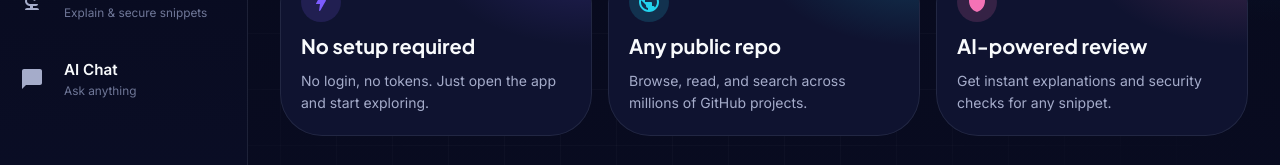
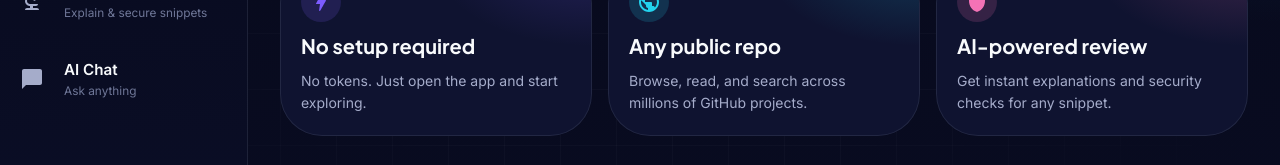
Before and after one commit to aadipatodia/Open-Source-Code-Navigator, a React (Create React App) app in the folder frontend/: page / in a window 1280 px wide. Shown: the part 415-580 px from the top of the page. Built offline with nearby package versions, Linux system fonts and the light colour scheme; no server answers; sample sign-in values are in the browser's storage.

Commit message:
gemini model

```diff
--- a/frontend/src/components/pages/HomePage.tsx
+++ b/frontend/src/components/pages/HomePage.tsx
@@ -130,7 +130,7 @@ const HomePage: React.FC<HomePageProps> = ({ user }) => {
         <HighlightCard
           icon={<BoltRounded />}
           title="No setup required"
-          body="No login, no tokens. Just open the app and start exploring."
+          body="No tokens. Just open the app and start exploring."
           accent={brand.primary}
         />
         <HighlightCard
```
